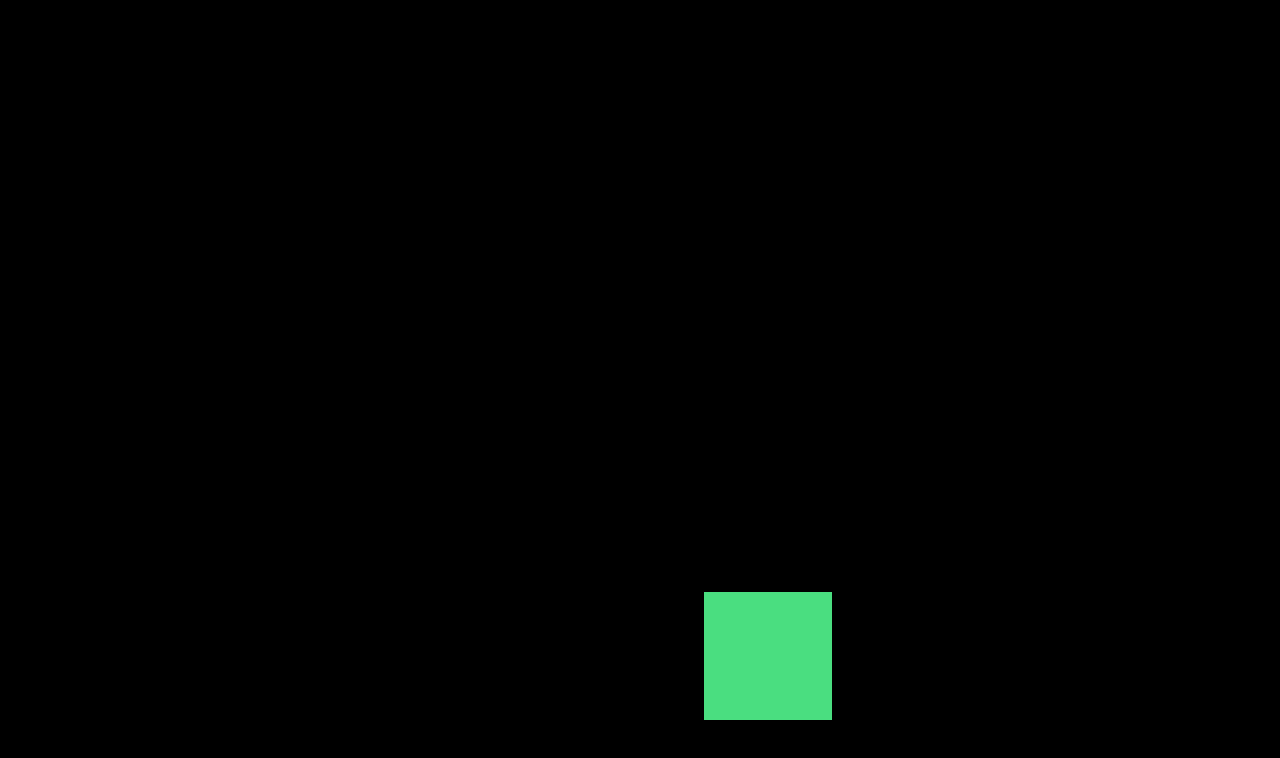
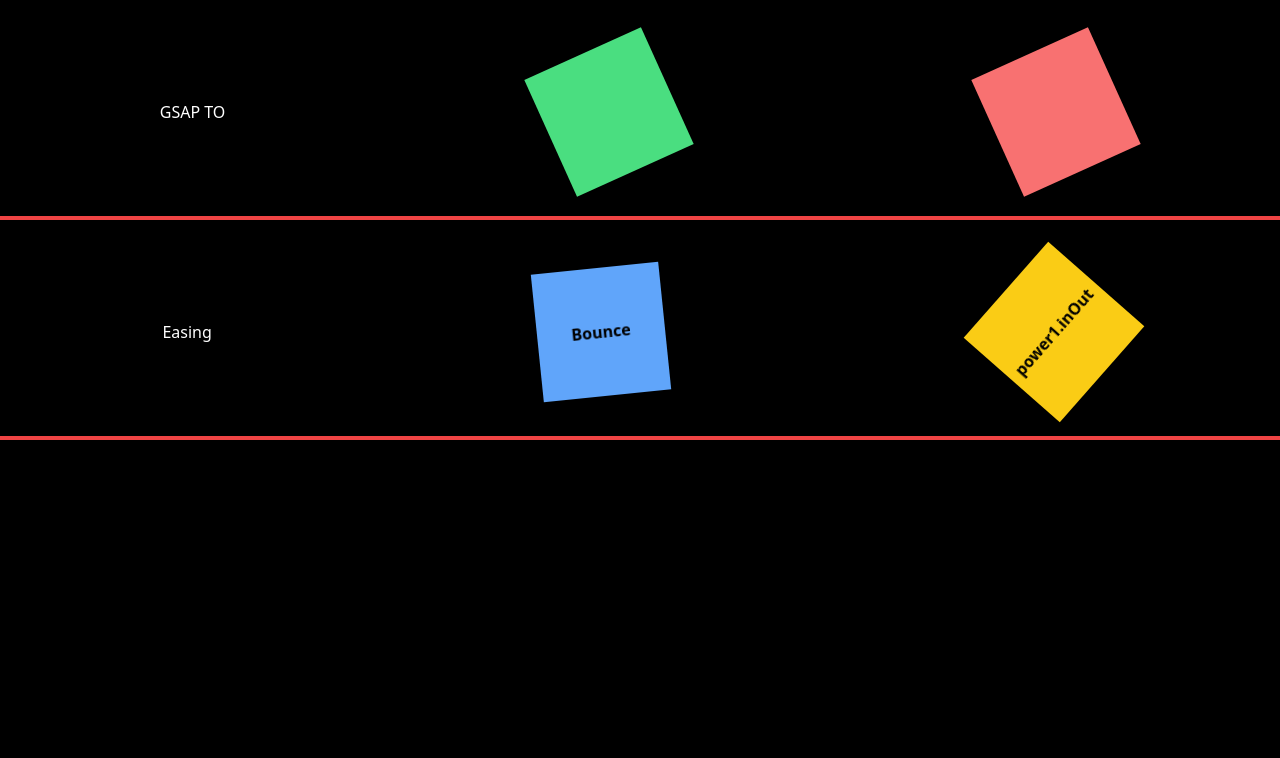
Before and after one commit to OscarRavelo/gsap-basic, a React (Vite) app: page / in a window 1280 px wide. Shown: the top 758 px of the page. Built offline with nearby package versions, Linux system fonts and the light colour scheme.

Commit message:
adding examples components and adding Easing example

```diff
--- a/src/App.jsx
+++ b/src/App.jsx
@@ -1,19 +1,21 @@
 import "./App.css";
-import { gsap } from "gsap";
-import { useGSAP } from "@gsap/react";
+import Easing from "./examples/Easing";
+import GsapTo from "./examples/GsapTo";
+
 function App() {
-  useGSAP(() => {
-    gsap.to(".box", {
-      xPercent: 100,
-      yPercent: 200,
-      transformOrigin: "center 50%",
-      yoyo: true,
-    });
-  }, []);
   return (
-    <div className="bg-black w-full h-lvh text-white justify-center items-center flex  ">
-      <div className="w-32 h-32 bg-green-400 box"></div>
-    </div>
+    <>
+      <div className="bg-black w-full h-lvh text-white  pt-12 ">
+        <div className="justify-around items-center flex border-b-4 pb-10 border-red-500">
+          <h2>GSAP TO</h2>
+          <GsapTo />
+        </div>
+        <div className="justify-around items-center flex border-b-4 pb-10 border-red-500 mt-12">
+          <h2>Easing</h2>
+          <Easing />
+        </div>
+      </div>
+    </>
   );
 }
 
--- /dev/null
+++ b/src/examples/Easing.jsx
@@ -0,0 +1,31 @@
+import { useGSAP } from "@gsap/react";
+import { gsap } from "gsap";
+const Easing = () => {
+  useGSAP(() => {
+    gsap.to(".blue", {
+      rotation: 360,
+      duration: 2,
+      ease: "bounce",
+      repeat: -1,
+    });
+
+    gsap.to(".yellow", {
+      rotation: 360,
+      duration: 2,
+      ease: "power1.inOut",
+      repeat: -1,
+    });
+  }, []);
+  return (
+    <>
+      <div className=" font-bold text-black w-32 h-32 bg-blue-400 flex justify-center items-center box blue">
+        Bounce
+      </div>
+      <div className="w-32 h-32 bg-yellow-400 text-black text-bold items-center justify-center flex font-bold box yellow">
+        power1.inOut
+      </div>
+    </>
+  );
+};
+
+export default Easing;
--- /dev/null
+++ b/src/examples/GsapTo.jsx
@@ -0,0 +1,24 @@
+import { gsap } from "gsap";
+import { useGSAP } from "@gsap/react";
+const GsapTo = () => {
+  useGSAP(() => {
+    gsap.to(".green", {
+      rotation: 360,
+      duration: 2,
+      repeat: -1,
+    });
+    gsap.to(".red", {
+      rotation: 360,
+      duration: 2,
+      repeat: -1,
+    });
+  }, []);
+  return (
+    <>
+      <div className="w-32 h-32 bg-green-400 box green"></div>
+      <div className="w-32 h-32 bg-red-400 box red"></div>
+    </>
+  );
+};
+
+export default GsapTo;
```
